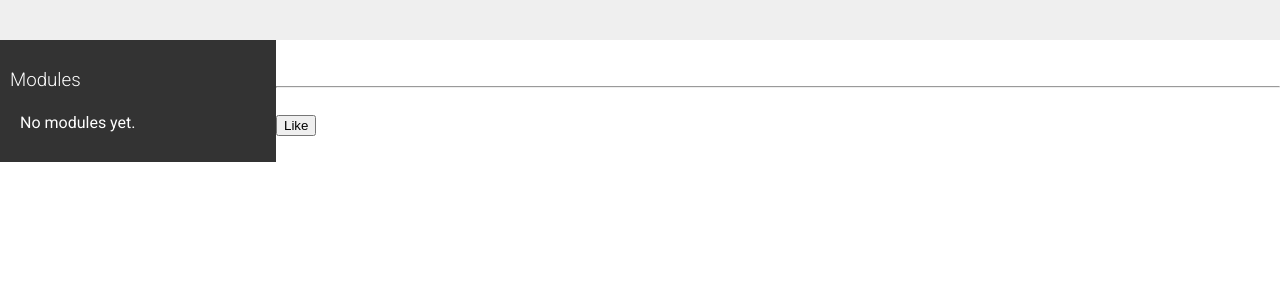
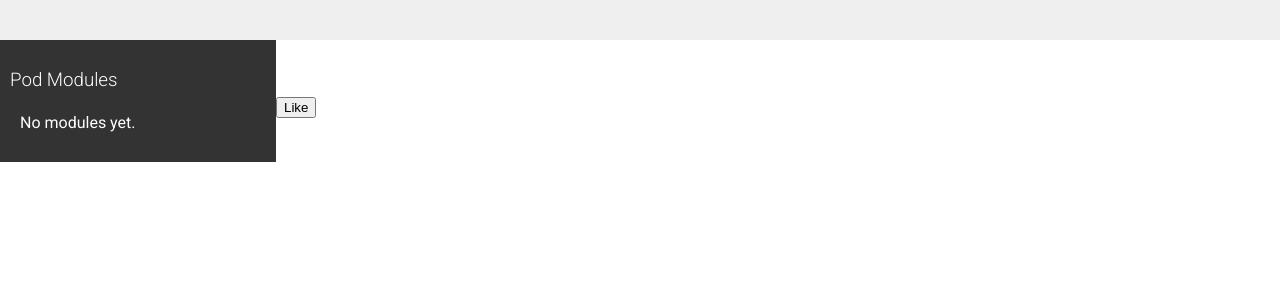
Before and after one commit to bharaddur/bounswe573-2022, a Django app: template susers/templates/susers/pod/detail.html in a window 1280 px wide. Shown: the part 97-397 px from the top of the page. Run offline with Django 3.2, Linux system fonts and the light colour scheme; the template is opened without the code that fills it, so the values that code supplies are empty; some libraries are stand-ins or nearby versions.

Commit message:
UI enhancements

```diff
--- a/susers/templates/susers/pod/detail.html
+++ b/susers/templates/susers/pod/detail.html
@@ -9,14 +9,11 @@
         {{ module.title }}
     </h1>
     <div class="contents">
-        <h3>Modules</h3>
+        <h3>Pod Modules</h3>
         <ul id="modules">
             {% for m in object.modules.all %}
                 <li data-id="{{ m.id }}" {% if m == module %} class="selected"{% endif %}>
-                    <a href="{% url "suser_pod_detail_module" object.id m.id %}">
-                        <span>
-                            Module <span class="order">{{ m.order|add:1 }}</span>
-                        </span>
+                    <a href="{% url 'suser_pod_detail_module' object.id m.id %}">
                         <br>
                         {{ m.title }}
                     </a>
@@ -43,7 +40,6 @@
     </div>
 
     <br/><br/>
-    <hr>
     <br/>
     <form action="{% url 'like_pod' pod.pk %}" method = "POST">
         {% csrf_token %}
```
